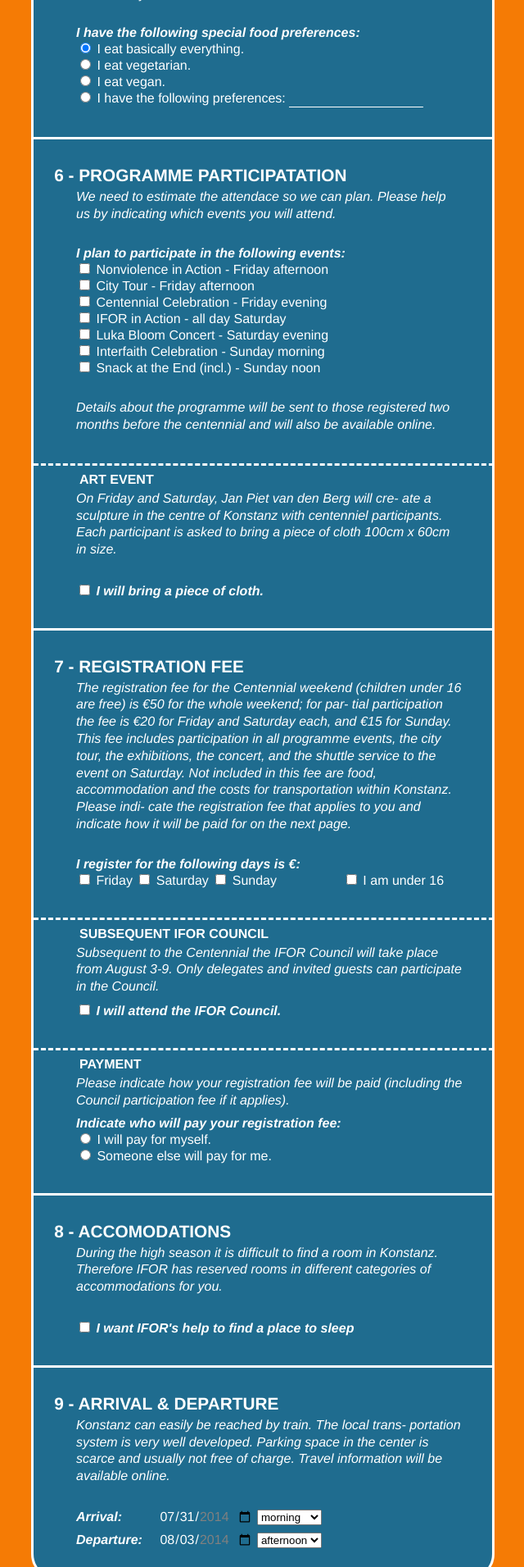
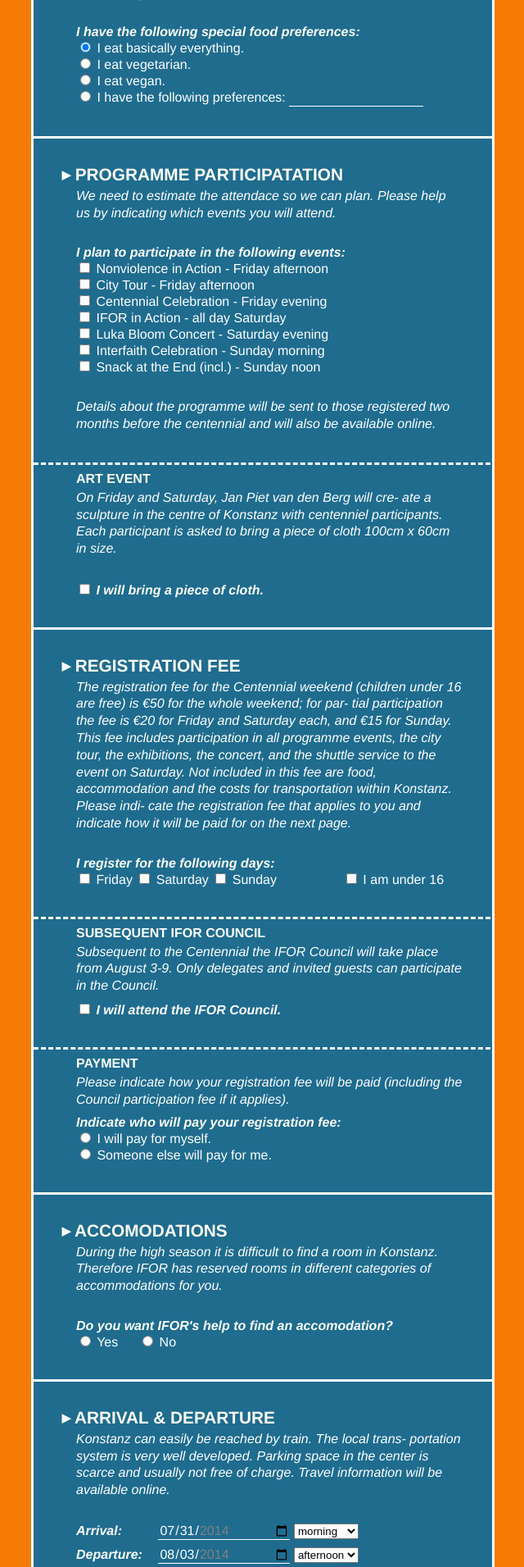
Before and after one commit to MrLoh/centennial.ifor.org, a PHP site: page /registration/en.html in a window 1280 px wide. Shown: the part 1649-3560 px from the top of the page at 82% size, without its empty margins (319-959 px from the left). Run offline with PHP 8.4, Linux system fonts and the light colour scheme.

Commit message:
fee calculation implemented

```diff
--- a/_ressources/css/form.css
+++ b/_ressources/css/form.css
@@ -10,7 +10,7 @@ form section h1 {
 	text-transform: uppercase;
 	font-weight: 900;
 	font-size: 1.3em;
-	margin: 0 0 0 -1.1em;
+	margin: 0 0 0 -0.65em;
 }
 
 form section {
@@ -50,6 +50,12 @@ input[type="text"], input[type="tel"], input[type="email"] {
 	width: 10em;
 }
 
+input[type="date"] {
+	background: none;
+	border-bottom: solid white 0.1em;
+	width: 10em;
+}
+
 input[type="radio"] {
 	background: none;
 }
@@ -80,7 +86,7 @@ form section h2 {
 	font-size: 1em;
 	font-weight: 700;
 	text-transform: uppercase;
-	padding: 0.5em 0 1em 3.5em;
+	padding: 0.5em 0 1em 3.25em;
 	margin: 2em 0 -1em -3em;
 	width: 31.6em;
 	border-top: dashed white 0.2em;
@@ -176,6 +182,11 @@ noscript a {
 	width: 3em;
 }
 
+.tab-1em {
+	display: inline-block;
+	width: 1em;
+}
+
 .tab-large {
 	display: inline-block;
 	width: 4.5em;
--- a/_ressources/js/form/interactions.js
+++ b/_ressources/js/form/interactions.js
@@ -15,11 +15,31 @@ $(document).ready(function(){
 	});
 
 	//Auto Input Fee Amount
-	var fee = $("#fee").data("fee");
-	$("#fee").text(fee);
-
-	$("#participation-fee").change(function() {
-		$("#fee").text("50");
+	$("#fee").toggleClass("hidden");
+	function getFee() {
+		var fee = 0;
+		if($("#u16").is(":checked")){
+			fee = 0;
+		}else {
+			if($("#participation-fr").is(":checked")) {
+				fee += 20;
+			};
+			if($("#participation-sa").is(":checked")) {
+				fee += 20;
+			};
+			if($("#participation-su").is(":checked")) {
+				fee += 15;
+			};
+			if( fee == 55 ) {
+				fee = 50;
+			};
+		};
+		var feetext = " of €"+fee;
+		return feetext;
+	};
+	$("#fee-change").click(function() {
+		$("#fee").text(getFee());
+		$("#participation-fee").fadeIn();
 	});
 
 	//Confirm Council Only Participation
@@ -70,8 +90,11 @@ $(document).ready(function(){
 	});
 
 	//Toggle Accomodation Help
-	$("#accomodation-help").change(function() {
-		$("#if-accomodation-help").slideToggle("slow");
+	$("#accomodation-help-yes").change(function() {
+		$("#if-accomodation-help-yes").slideDown("slow");
+	});
+	$("#accomodation-help-no").change(function() {
+		$("#if-accomodation-help-yes").slideUp();
 	});
 
 	//Autofocus Roommate
--- a/registration/en.html
+++ b/registration/en.html
@@ -16,7 +16,7 @@
 		<h1 class="form-title">Registration</h1>
 		<form action="">
 			<section class="top">
-				<h1>1 - Personal Information</h1>
+				<h1>&blacktriangleright; Personal Information</h1>
 				<p class="info bottom-margin">
 					Please fill out one form for each person. For large group registrations please contact the Centennial Office.
 				</p>
@@ -33,8 +33,15 @@
 					<label for="birthday">Date of Birth</label>
 				</p>
 				<p class="bottom-margin">
-					<label class="simple"><input type="radio" name="gender" vaue="male"> male</label>
-					<label class="simple"><input type="radio" name="gender" value="femal"> female</label>
+					<label class="simple">
+						<input type="radio" name="gender" vaue="male">
+						male
+					</label>
+					<span class="tab-1em"></span>
+					<label class="simple">
+						<input type="radio" name="gender" value="femal">
+						female
+					</label>
 				</p>
 				<p>
 					<input type="text" name="address" id="address">
@@ -49,7 +56,7 @@
 					<label for="city">City</label>
 				</p>
 				<p>
-					<input type="text" name="post-code" id="post-code">
+					<input type="tel" name="post-code" id="post-code">
 					<label for="post-code">Post / ZIP Code</label>
 				</p>
 				<p>
@@ -82,7 +89,7 @@
 				</p>
 			</section>
 			<section>
-				<h1>2 - Organization &amp; Responsibilities</h1>
+				<h1>&blacktriangleright; Organization &amp; Responsibilities</h1>
 				<p class="info bottom-margin">
 					We would like to know which organization you come from and please let us know, if you have assumed any responisibilites at the centennial.
 				</p>
@@ -104,12 +111,12 @@
 				</div>
 			</section>
 			<section>
-				<h1>3 - Languages &amp; Translation</h1>
+				<h1>&blacktriangleright; Languages &amp; Interpretation</h1>
 				<p class="info bottom-margin">
 					The event on Friday evening, August 1, will offer simultaneous translation into German, English, French, and Spanish. During the workshops on Saturday, 2 August, there will be whispered and personal translation, for which we need interpreters.
 				</p>
 				<p class="bottom-margin">
-					<label for="languages">I am confident to communicate in the following languages:</label>
+					<label for="languages">I am confident to communicate in the following languages:</label> <br>
 					<label class="simple">
 						<input type="checkbox" value="En" name="languages">English
 					</label>
@@ -161,13 +168,12 @@
 				</div>
 			</section>
 			<section>
-				<h1>4 - Meals</h1>
+				<h1>&blacktriangleright; Meals</h1>
 				<p class="info bottom-margin">
 					Lunch and dinner will be served for &euro;6-&euro;9 per meal at the Landratsamt in Konstanz. A snack after the inter- faith celebration on Sunday is included in the registration fee for the weekend.
 				</p>
 				<p class="bottom-margin">
 					<label for="">I would like to book the following meals:</label><br>
-					</label>
 					<label class="simple">
 						<input type="checkbox" name="dinner-th">Thursday Dinner<br>
 					</label>
@@ -186,7 +192,6 @@
 				</p>
 				<p>
 					<label>I have the following special food preferences:</label><br>
-					</label>
 					<label class="simple">
 						<input type="radio" name="food" value="omnivore" id="food-omnivore"
 						checked="checked">
@@ -208,7 +213,7 @@
 				</p>
 			</section>
 			<section>
-				<h1>6 - Programme Participatation</h1>
+				<h1>&blacktriangleright; Programme Participatation</h1>
 				<p class="info bottom-margin">
 					We need to estimate the attendace so we can plan. Please help us by indicating which events you will attend.
 				</p>
@@ -256,30 +261,32 @@
 				</p>
 			</section>
 			<section>
-				<h1>7 - Registration Fee</h1>
+				<h1>&blacktriangleright; Registration Fee</h1>
 				<p class="info bottom-margin">
 					The registration fee for the Centennial weekend (children under 16 are free) is &euro;50 for the whole weekend; for par- tial participation the fee is &euro;20 for Friday and Saturday each, and &euro;15 for Sunday. This fee includes participation in all programme events, the city tour, the exhibitions, the concert, and the shuttle service to the event on Saturday. Not included in this fee are food, accommodation and the costs for transportation within Konstanz. Please indi- cate the registration fee that applies to you and indicate how it will be paid for on the next page.
 				</p>
-				<p class="border-margin" id="participation-fee" data-fee="-- ">
-					<label for="">I register for the following days is
-					&euro;<span id="fee"></span>: </label><br>
+				<p class="border-margin">
+					<label>I register for the following days:</label><br>
+					<span id="fee-change">
 						<label class="simple">
-						<input type="checkbox" value="fr" name="participation" data-fee="20">
+							<input type="checkbox" name="participation-fr" id="participation-fr">
 							Friday
 						</label>
 						<label class="simple">
-						<input type="checkbox" value="sa" name="participation" data-fee="20">
+							<input type="checkbox" name="participation-sa" id="participation-sa">
 							Saturday
 						</label>
 						<label class="simple">
-						<input type="checkbox" value="su" name="participation" data-fee="15">
+							<input type="checkbox" name="participation-su" id="participation-su">
 							Sunday
 						</label>
 						<span class="tab-large"></span>
 						<label class="simple">
-						<input type="checkbox" value="u16" name="u16" data-fee="0">
+							<input type="checkbox" value="u16" name="u16" id="u16">
 							I am under 16
 						</label>
+					</span>
+					<label id="participation-fee" class="hide">And I will pay the registration fee<span id="fee" class="hidden"> of &euro; 0</span>.</label>
 				</p>
 				<h2>Subsequent IFOR Council</h2>
 				<p class="info border-margin">
@@ -398,18 +405,25 @@
 						</p>
 					</div>
 				</div>
-
 			</section>
 			<section>
-				<h1>8 - Accomodations</h1>
+				<h1>&blacktriangleright; Accomodations</h1>
 				<p class="info bottom-margin">
 					During the high season it is difficult to find a room in Konstanz. Therefore IFOR has reserved rooms in different categories of accommodations for you.
 				</p>
 				<p>
-					<input type="checkbox" name="accomodation-help" id="accomodation-help">
-					<label for="accomodation-help">I want IFOR's help to find a place to sleep</label>
+					<label for="accomodation-help">Do you want IFOR's help to find an accomodation?</label><br>
+					<label class="simple">
+						<input type="radio" name="accomodation-help" value="yes" id="accomodation-help-yes">
+						Yes
+					</label>
+					<span class="tab-1em"></span>
+					<label class="simple">
+						<input type="radio" name="accomodation-help" value="no" id="accomodation-help-no">
+						No
+					</label>
 				</p>
-				<div id="if-accomodation-help" class="hide">
+				<div id="if-accomodation-help-yes" class="hide">
 					<h2>Budget</h2>
 					<p class="info bottom-margin">
 						Please choose the categorie you would like to reserve a room in.
@@ -523,7 +537,7 @@
 				</div>
 			</section>
 			<section class="bottom">
-				<h1>9 - Arrival &amp; Departure</h1>
+				<h1>&blacktriangleright; Arrival &amp; Departure</h1>
 				<p class="info bottom-margin">
 					Konstanz can easily be reached by train. The local trans- portation system is very well developed. Parking space in the center is scarce and usually not free of charge. Travel information will be available online.
 				</p>
```
Lines whose indentation alone changed are shown as unchanged.
